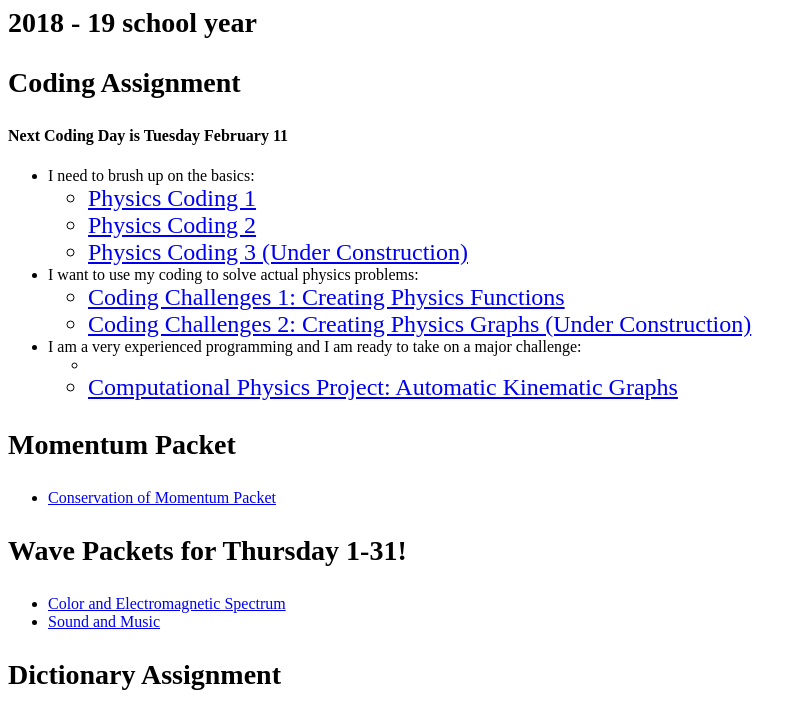
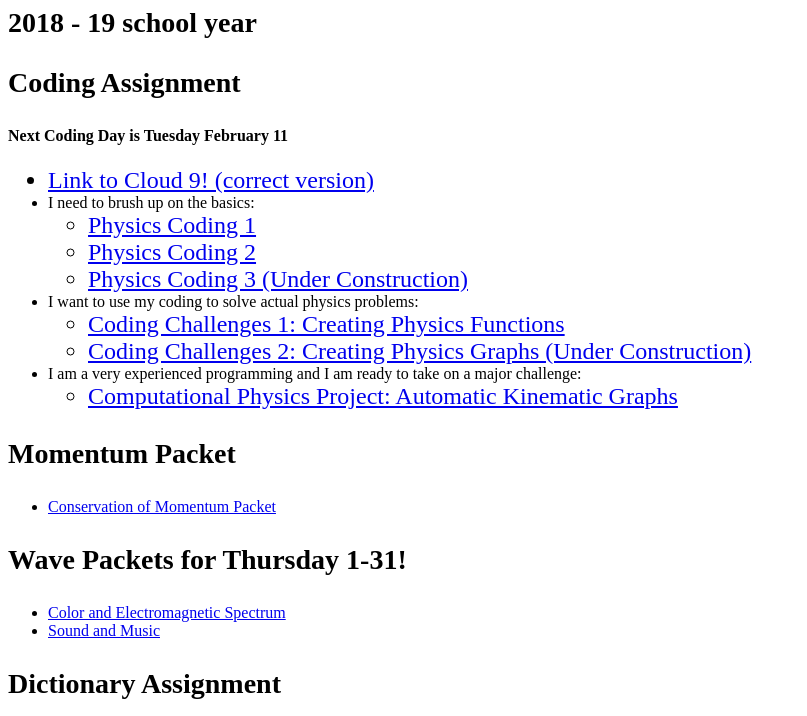
Before and after one commit to danielkuncik/teachingWebsite, a website: page public/basicPage.html in a window 1280 px wide. Shown: the part 79-795 px from the top of the page, without its empty margins (0-807 px from the left). Drawn offline with Linux system fonts and the light colour scheme.

Commit message:
add cloud 9 link

```diff
--- a/public/basicPage.html
+++ b/public/basicPage.html
@@ -43,6 +43,7 @@
 <h3>Coding Assignment</h3>
 <h4>Next Coding Day is Tuesday February 11</h4>
 <ul>
+    <li class = 'contentLink'><a href = 'https://c9.io/login'>Link to Cloud 9! (correct version)</a></li>
     <li>
         I need to brush up on the basics:
         <ul>
@@ -65,10 +66,10 @@
     <li>
         I am a very experienced programming and I am ready to take on a major challenge:
         <ul>
-            <li>
-            <li class = contentLink><a href = './html/computationalPhysicsProject1.html'>
-                Computational Physics Project: Automatic Kinematic Graphs
-            </a></li>
+            <li class = contentLink>
+                <a href = './html/computationalPhysicsProject1.html'>
+                    Computational Physics Project: Automatic Kinematic Graphs
+                </a>
             </li>
         </ul>
     </li>
```
Also changed, not shown: public/html/physicsCoding3.html (+0 -1 lines).
